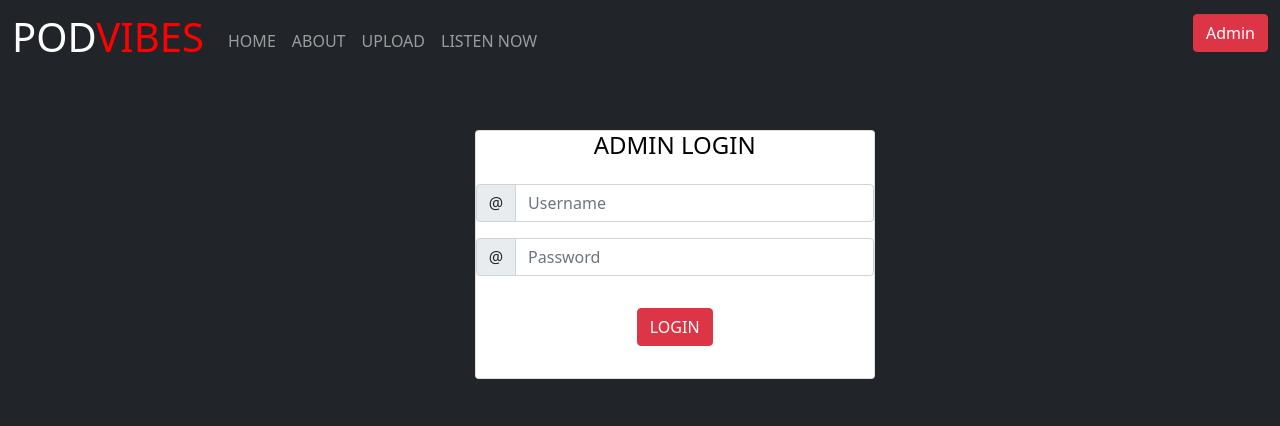
After one commit to Check-karim/podvibes, a PHP site: page /admin.php in a window 1280 px wide. The commit adds this page. Shown: the top 426 px of the page. Run offline with PHP 8.4, Linux system fonts and the light colour scheme; some libraries are stand-ins or nearby versions.

Commit message:
added admin

```diff
--- /dev/null
+++ b/admin.php
@@ -0,0 +1,34 @@
+<?php
+$body= 'div-block';
+require('./components/header.php'); ?>
+<?php
+if(isset($_COOKIE['admin_username'])){
+    header("Location: ./dashboard.php?page_state=dashboard");
+}
+?>
+<?php require_once('./components/nav.php'); ?>
+	<div class="container-fluid">
+        <div class="row justify-content-around">
+                <div class="col-md-4 p-5 text-center">
+                    <div class="card" style="width: 25rem;">
+                        <h4 style='color: black;'>ADMIN LOGIN</h4>
+                        <form action="" method="POST">
+                            <!-- username -->
+                            <ul id="msg_error_login_admin"></ul>
+                            <div class="input-group mb-3">
+                                <span class="input-group-text" id="basic-addon1">@</span>
+                                <input type="text" id='admin_login_username' class="form-control" placeholder="Username" aria-label="Username" aria-describedby="basic-addon1">
+                            </div>
+                            <div class="input-group mb-3">
+                                <span class="input-group-text" id="basic-addon1">@</span>
+                                <input type="password" id='admin_login_password' class="form-control" placeholder="Password" aria-label="Username" aria-describedby="basic-addon1">
+                            </div>
+                            <div class="card-body">
+                                <button class='btn btn-small btn-danger' id='admin_login_submit' type="submit">LOGIN</button>
+                            </div>
+                        </form>
+                    </div>
+                </div>
+        </div>
+	</div>
+<?php require('./components/footer.php'); ?>
--- a/components/footer.php
+++ b/components/footer.php
@@ -21,6 +21,8 @@
 </script>
 
 <script src="./js/logincreator.js"></script>
+<script src="./js/loginadmin.js"></script>
 <script src="./js/registercreator.js"></script>
+<script src="./js/logoutadmin.js"></script>
 
 </html>
--- a/components/nav.php
+++ b/components/nav.php
@@ -21,7 +21,7 @@
 		<div class="collapse navbar-collapse" id="navbarSupportedContent">
 		<ul class="navbar-nav me-auto mb-2 mb-lg-0 ">
 			<li class="nav-item">
-				<a class="nav-link <?php $page_state == '' ? print 'active' : '' ;?>" aria-current="page" href="./">HOME</a>
+				<a class="nav-link <?php $page_state == 'home' ? print 'active' : '' ;?>" aria-current="page" href="./">HOME</a>
 			</li>
 			<li class="nav-item">
 				<a class="nav-link <?php $page_state == 'About' ? print 'active' : '' ;?>" href="./about.php?page_state=About">ABOUT</a>
@@ -34,6 +34,27 @@
 			</li>
 		</ul>
 		</div>
+
+		<?php
+			if(!isset($_COOKIE['creator_username'])){
+		?>
+		<form class="d-flex">
+
+			<a style='color: white;' href='<?php isset($_COOKIE['admin_username']) ? print './admin.php?page_state=dashboard' : print './admin.php?page_state=admin' ?>'
+			class="btn btn-small btn-danger"
+			id='<?php isset($_COOKIE['admin_username']) && $_GET['page_state'] == 'dashboard' ? print 'btn-logout-admin' : print 'btn-login-admin' ?>'
+			type="submit"><?php if(isset($_COOKIE['admin_username'])){
+				if($_GET['page_state'] == 'dashboard'){
+					print('Logout');
+				}else{
+					print('Dashboard');
+				}
+			}else{
+				print('Admin') ;
+			} ?> </a>
+
+		</form>
+		<?php } ?>
 	</div>
 </nav>
 <!-------------navigation---------->
--- a/index.php
+++ b/index.php
@@ -1,4 +1,8 @@
-<?php require('./components/header.php'); ?>
+<?php
+if(!isset($_GET['page_state'])){
+	header("Location: ./index.php?page_state=home");
+}
+require('./components/header.php'); ?>
 <?php require_once('./components/nav.php'); ?>
 	<div class="container-fluid home-container">
 		<div class="row justify-content-end">
--- /dev/null
+++ b/js/loginadmin.js
@@ -0,0 +1,100 @@
+var admin = {
+    btn : document.getElementById('admin_login_submit'),
+    username : document.getElementById('admin_login_username'),
+    password : document.getElementById('admin_login_password'),
+    msg_error : document.getElementById('msg_error_login_admin'),
+}
+
+$(admin.btn).click('click', (event) =>{
+    event.preventDefault();
+
+    const request1 = new XMLHttpRequest();
+
+    request1.onload = () => {
+
+        let responseObject = null;
+        try {
+            console.log(request1.responseText);
+            responseObject = JSON.parse(request1.responseText);
+        } catch (e) {
+            console.log("could not parse json " + e);
+            if (e) {
+                while (admin.msg_error.firstChild) {
+
+                    admin
+                        .msg_error
+                        .removeChild(admin.msg_error.firstChild);
+                }
+                const li = document.createElement('li');
+
+                li
+                    .classList
+                    .add("alert-danger");
+                li.textContent = "Error ".e;
+                admin
+                    .msg_error
+                    .appendChild(li);
+
+            }
+        }
+
+        if (responseObject) {
+            handle_login(responseObject);
+        }
+    };
+
+    const requestData1 = `username=${admin.username.value}&password=${admin.password.value}`;
+    request1.open('post', './request/loginadmin.php');
+    request1.setRequestHeader('content-type', 'application/x-www-form-urlencoded');
+
+    request1.send(requestData1);
+});
+
+// handle request
+function handle_login(res) {
+    if (res.ok) {
+        while (admin.msg_error.firstChild) {
+
+            admin
+                .msg_error
+                .removeChild(admin.msg_error.firstChild);
+        }
+        res
+            .messages
+            .forEach((message) => {
+                const li = document.createElement('li');
+                li
+                    .classList
+                    .add("alert-success");
+                li.textContent = message;
+                admin
+                    .msg_error
+                    .appendChild(li);
+            });
+        // location.reload();
+        setTimeout(function () {
+            location.href = "./admin.php?page_state=dashboard";
+        }, 1500);
+
+    } else {
+        while (admin.msg_error.firstChild) {
+
+            admin
+                .msg_error
+                .removeChild(admin.msg_error.firstChild);
+        }
+        res
+            .messages
+            .forEach((message) => {
+                const li = document.createElement('li');
+                li
+                    .classList
+                    .add("alert-danger");
+                li.textContent = message;
+                admin
+                    .msg_error
+                    .appendChild(li);
+            });
+    }
+
+}
--- /dev/null
+++ b/js/logoutadmin.js
@@ -0,0 +1,11 @@
+var logout = {
+    btn : document.getElementById('btn-logout-admin'),
+}
+
+$(logout.btn).click('click', (event)=>{
+    event.preventDefault();
+
+    document.cookie = "admin_username=; expires=Thu, 01 Jan 1970 00:00:00 UTC; path=/;"
+    sessionStorage.removeItem('admin_username');
+    location.href = "./";
+})
```
Also changed, not shown: dashboard.php (added, +72 -0 lines), register.php (deleted, +0 -23 lines), request/loginadmin.php (added, +39 -0 lines).
